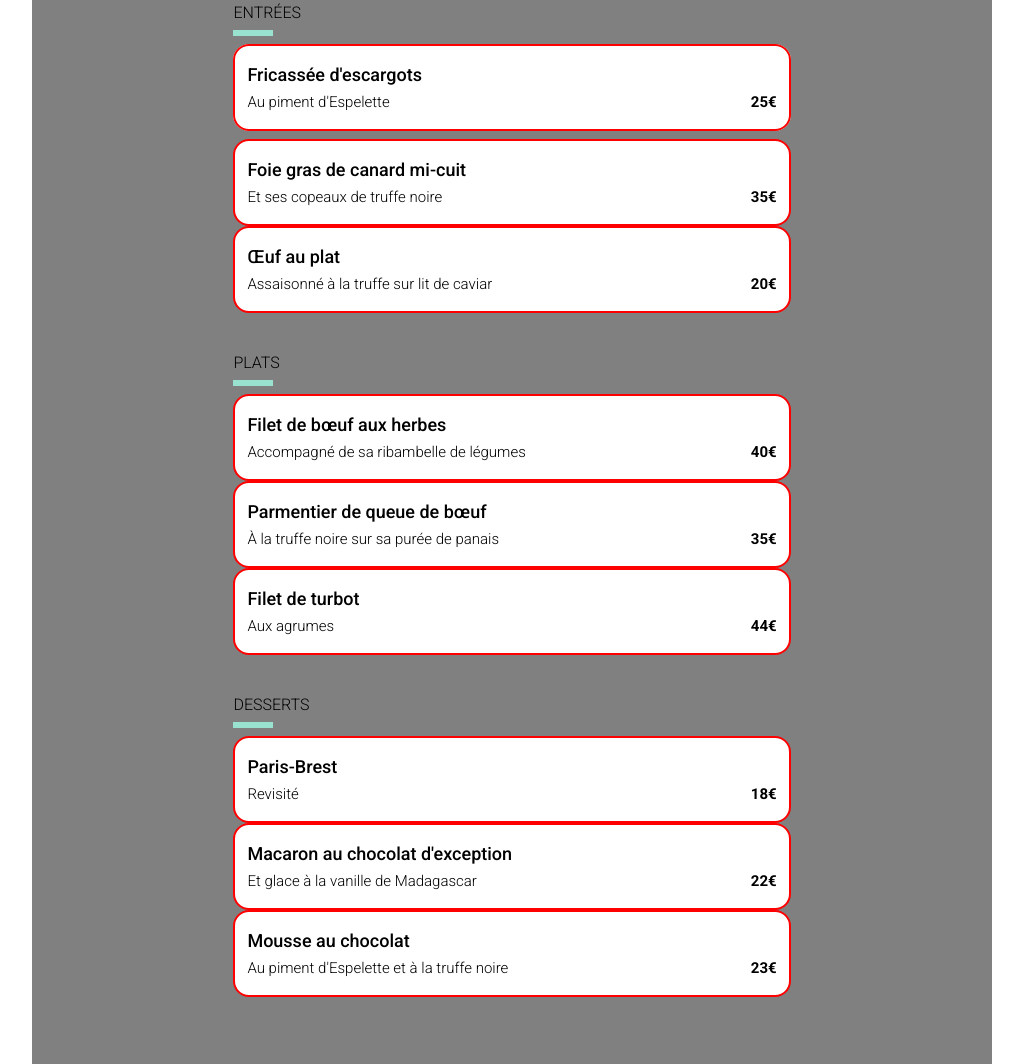
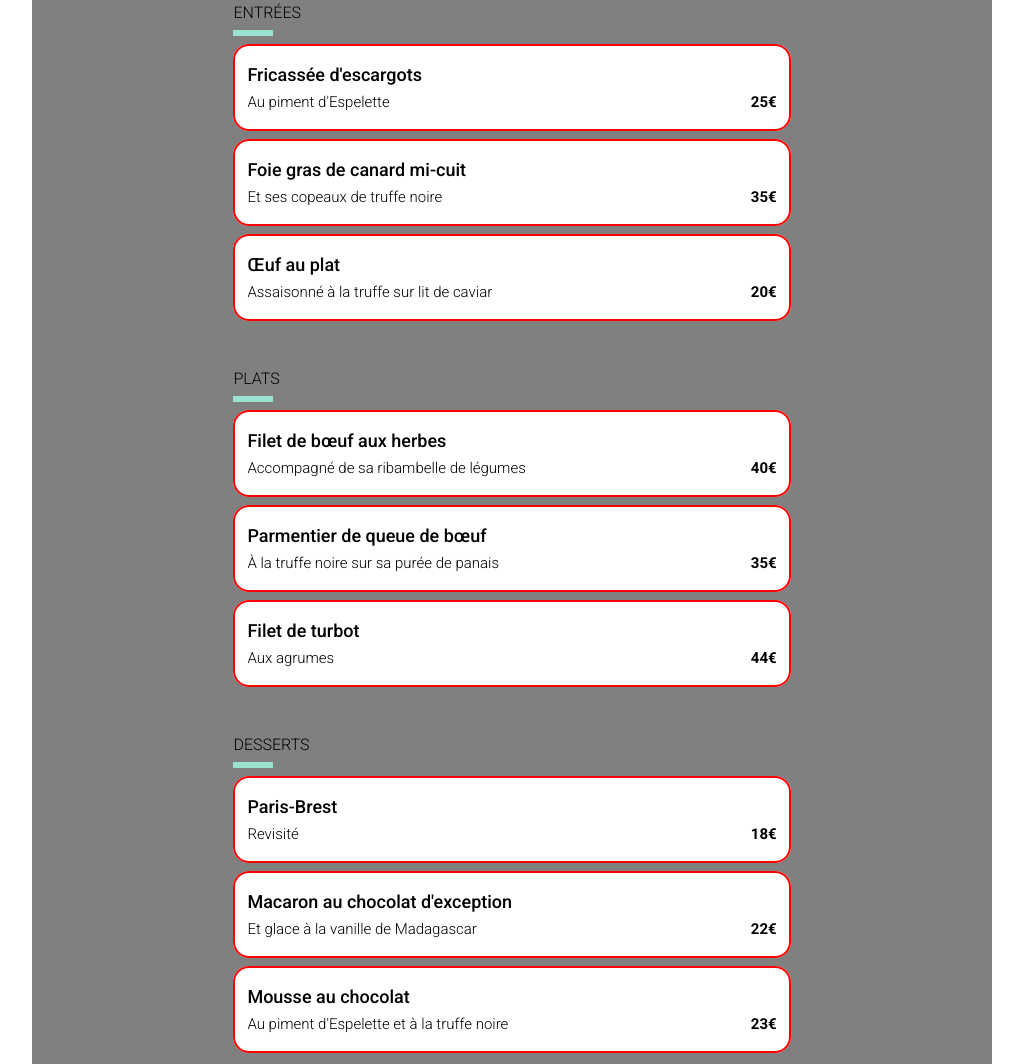
Before and after one commit to gulliet/Omyfood, a plain HTML site: page restaurant-1.html in a window 1280 px wide. Shown: the part 497-1561 px from the top of the page, without its empty margins (128-1151 px from the left). Drawn offline with Linux system fonts and the light colour scheme; a web font is replaced by a local one.

Commit message:
Added card containers to the rest of the entries.

```diff
--- a/restaurant-1.html
+++ b/restaurant-1.html
@@ -58,6 +58,7 @@
 
 
 
+                    <div class="card-container">
                         <div class="card-content">
                             <h3 class="roboto-medium">Foie gras de canard mi-cuit</h3>
                             <div class="card-content__txt">
@@ -65,12 +66,16 @@
                                 <p class="roboto-bold">35&euro;</p>
                             </div>
                         </div>
+                    </div>
+
+                    <div class="card-container">
 
                         <div class="card-content">
                             <h3 class="roboto-medium">Œuf au plat</h3>
                             <div class="card-content__txt">
                                 <p class="roboto-light ellipsis">Assaisonné à la truffe sur lit de caviar</p>
                                 <p class="roboto-bold">20&euro;</p>
+                            </div>
                         </div>
                     </div>
 
@@ -83,6 +88,7 @@
                         <hr>
                     </div>
 
+                    <div class="card-container">
                         <div class="card-content">
                             <h3 class="roboto-medium">Filet de bœuf aux herbes</h3>
                             <div class="card-content__txt">
@@ -90,8 +96,9 @@
                                 <p class="roboto-bold">40&euro;</p>
                             </div>
                         </div>
+                    </div>
 
-
+                    <div class="card-container">
                         <div class="card-content">
                             <h3 class="roboto-medium">Parmentier de queue de bœuf</h3>
                             <div class="card-content__txt">
@@ -99,12 +106,15 @@
                                 <p class="roboto-bold">35&euro;</p>
                             </div>
                         </div>
+                    </div>
 
+                    <div class="card-container">
                         <div class="card-content">
                             <h3 class="roboto-medium">Filet de turbot</h3>
                             <div class="card-content__txt">
                                 <p class="roboto-light ellipsis">Aux agrumes</p>
                                 <p class="roboto-bold">44&euro;</p>
+                            </div>
                         </div>
                     </div>
 
@@ -117,6 +127,7 @@
                         <hr>
                     </div>
 
+                    <div class="card-container">
                         <div class="card-content">
                             <h3 class="roboto-medium">Paris-Brest</h3>
                             <div class="card-content__txt">
@@ -124,8 +135,10 @@
                                 <p class="roboto-bold">18&euro;</p>
                             </div>
                         </div>
+                    </div>
 
 
+                    <div class="card-container">
                         <div class="card-content">
                             <h3 class="roboto-medium">Macaron au chocolat d'exception</h3>
                             <div class="card-content__txt">
@@ -133,12 +146,15 @@
                                 <p class="roboto-bold">22&euro;</p>
                             </div>
                         </div>
+                    </div>
 
+                    <div class="card-container">
                         <div class="card-content">
                             <h3 class="roboto-medium">Mousse au chocolat</h3>
                             <div class="card-content__txt">
                                 <p class="roboto-light ellipsis">Au piment d'Espelette et à la truffe noire</p>
                                 <p class="roboto-bold">23&euro;</p>
+                            </div>
                         </div>
                     </div>
 
```
Lines whose indentation alone changed are shown as unchanged.
